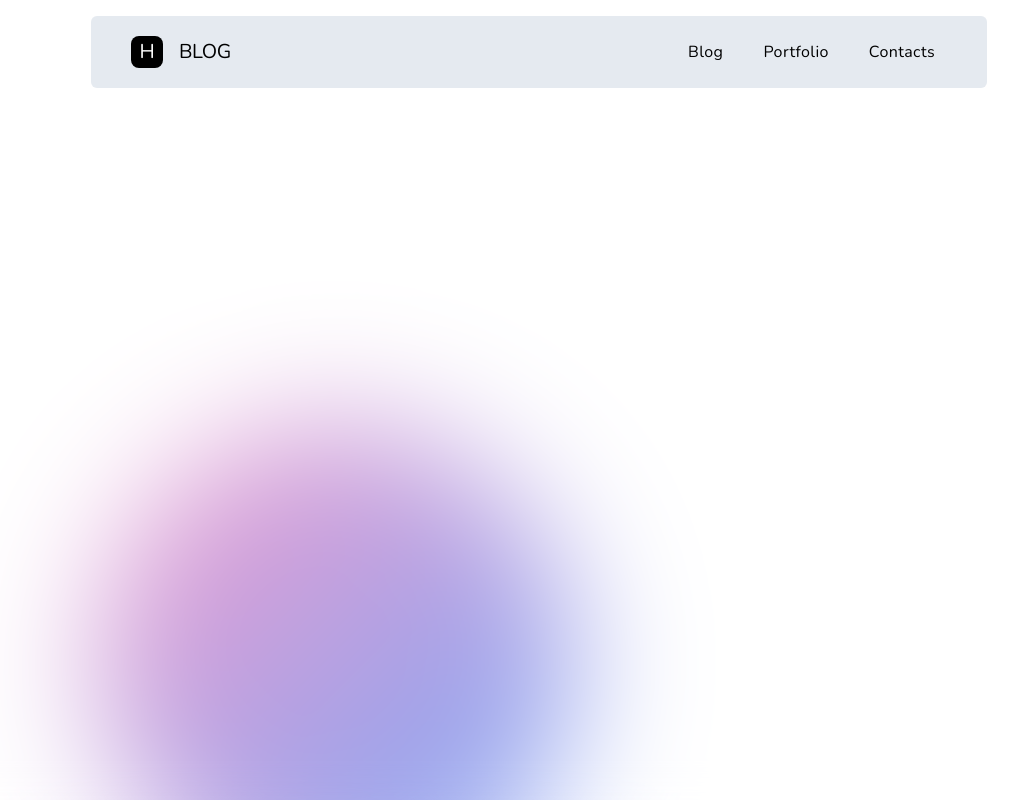
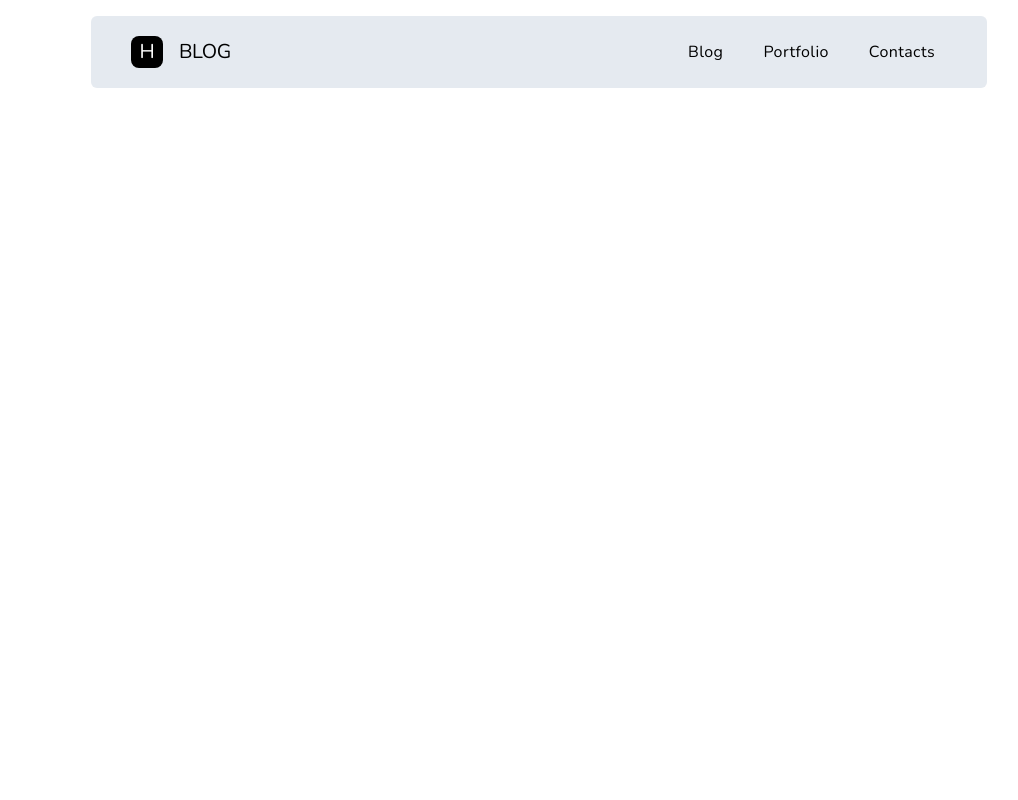
Before and after one commit to hwanieo/hwnii-blog, a Next.js app: page / in a window 1280 px wide. Shown: the whole page, without its empty margins (101-1119 px from the left). Built offline with nearby package versions, Linux system fonts and the light colour scheme.

Commit message:
백그라운드 때문인가

```diff
--- a/app/layout.tsx
+++ b/app/layout.tsx
@@ -2,7 +2,7 @@ import type { Metadata } from 'next';
 import '@/app/ui/globals.css';
 
 import { nunito } from '@/app/ui/fonts';
-import Background from './ui/background';
+// import Background from './ui/background';
 import Header from './ui/header';
 
 export const metadata: Metadata = {
@@ -18,10 +18,10 @@ export default function RootLayout({
   return (
     <html lang='ko'>
       <body className={`${nunito.className} antialiased`}>
-        <Background>
-          <Header />
-          {children}
-        </Background>
+        {/* <Background> */}
+        <Header />
+        {children}
+        {/* </Background> */}
       </body>
     </html>
   );
```
